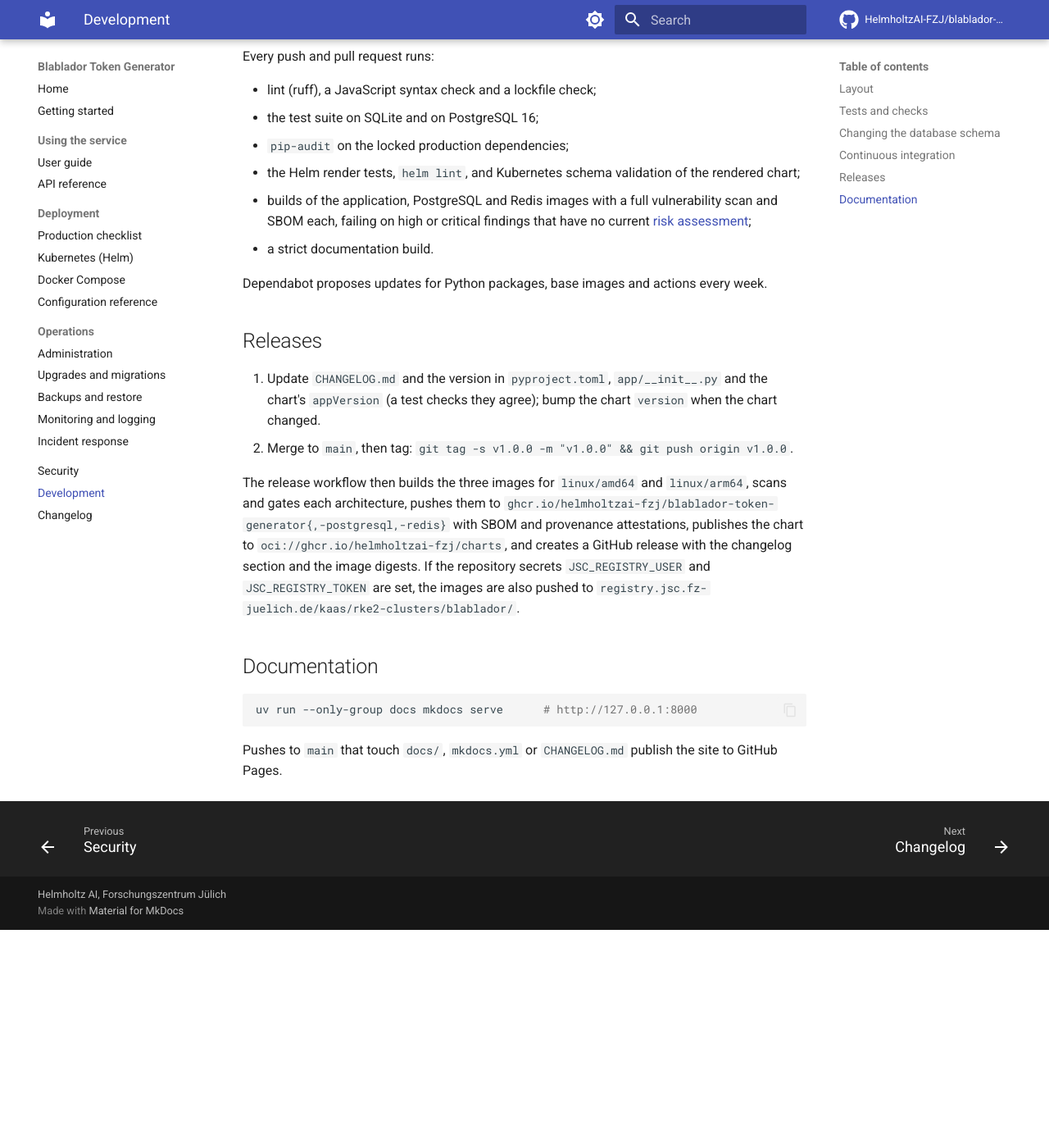
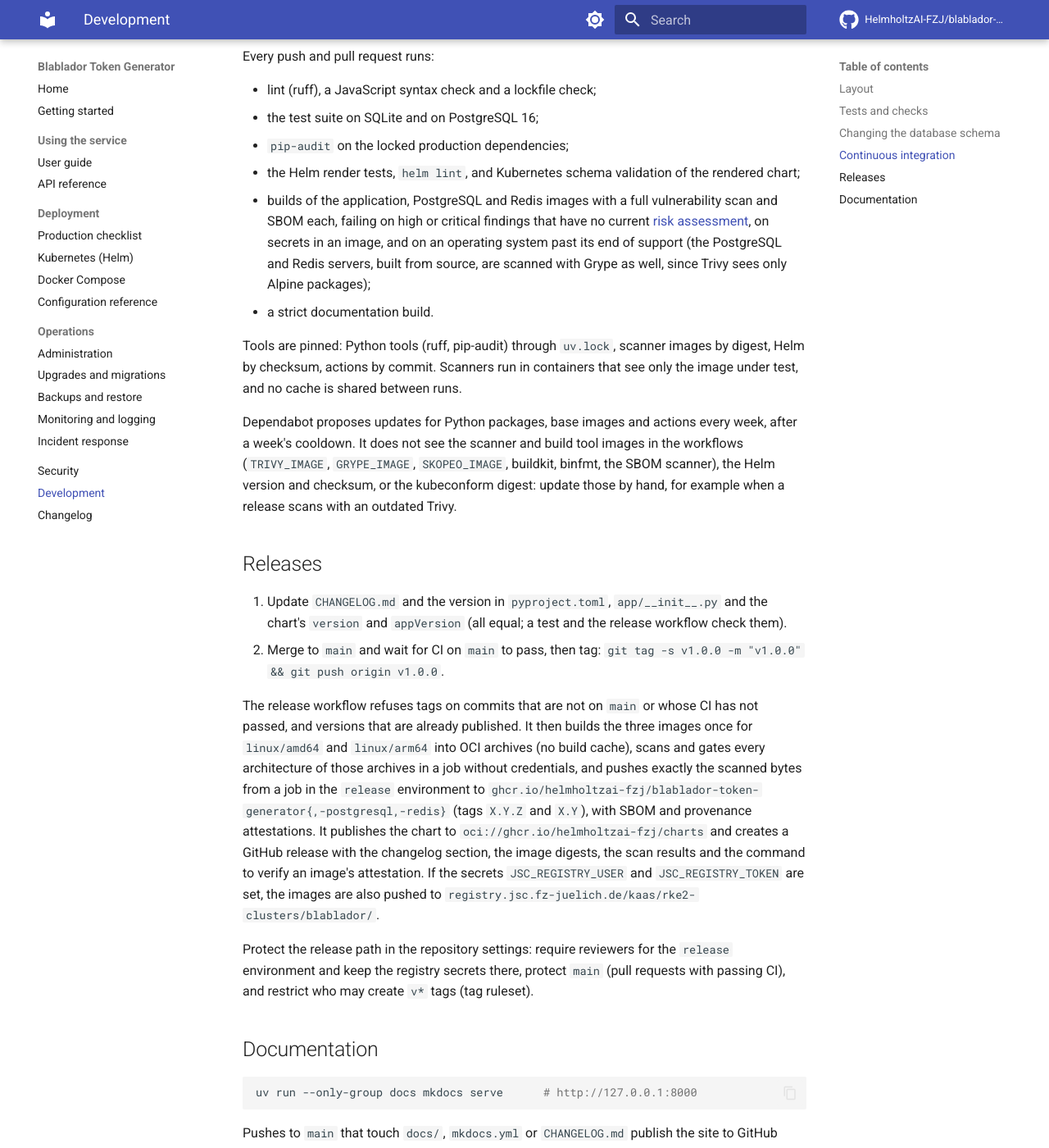
Before and after one commit to HelmholtzAI-FZJ/blablador-token-generator, an MkDocs documentation site: the page built from docs/development.md, in a window 1280 px wide and 1400 px high, scrolled down 1513 px. Shown: the whole window at 82% size. Built offline with MkDocs 1.6.1 and Material for MkDocs 9.7.7, drawn with Linux system fonts in a browser that asks for light colours; comment, search, counter and statistics services are not loaded; before the commit the page ends 2647 px from its top, so only the background shows below that; some of the changed text lies outside the part shown.

Commit message:
ci: publish exactly what was scanned; no shared caches or unpinned tools
Release
- The images job held the publishing token, the attestation identity and
  the JSC registry credentials while running Trivy with its default
  caches and restoring build caches, all writable by any CI run on main;
  a poisoned cache could blind the scan or run a tampered scanner next
  to those credentials. And the pushed images were a separate build from
  the scanned ones.
- Now each image is built once (no cache) into an OCI archive by a job
  without credentials; every architecture is extracted digest-preserving,
  checked to be the manifest that will be published, scanned and gated
  (Trivy; Grype for the PostgreSQL and Redis server binaries Trivy does
  not see). A job in the "release" environment pushes exactly that
  archive with skopeo, verifies the pushed digest, and attests it.
- The workflow refuses tags on commits not on main or without passing
  CI, versions already published (images and chart; the chart version
  must equal the release version), and adds no "latest" tag. The
  documented attestation check pins the repository and the signing
  workflow (--owner accepted any repository of the organisation).

CI
- Scanners run as digest-pinned containers that see only the saved image
  (no trivy.yaml or .trivyignore in the repository can change results),
  databases are fetched per job, no cache is shared between runs.
- ruff and pip-audit come from hash-locked dependency groups instead of
  unpinned uvx installs; pip-audit covers every group CI runs. Helm is
  installed with a pinned checksum; the PostgreSQL test service, binfmt,
  buildkit and the SBOM scanner are pinned by digest.
- The risk gate fails closed on scans without an identified operating
  system or package results, on an operating system past its end of
  support, on secrets in an image, and on exceptions longer than 120 days.
- Dependabot waits a week before proposing new releases.

Co-Authored-By: Claude Opus 5.5 <noreply@anthropic.com>

````diff
--- a/docs/development.md
+++ b/docs/development.md
@@ -26,7 +26,7 @@ security_audit/      October 2026 audit record
 ```bash
 uv sync --frozen --all-extras
 uv run pytest                                   # SQLite
-uvx ruff@0.17.1 check .                         # lint
+uv run --only-group lint ruff check .           # lint
 uv run python helm/blablador-token-generator/tests/security_render.py
 uv run python helm/blablador-token-generator/tests/container_risk_gate.py --self-test
 ```
@@ -76,27 +76,50 @@ Every push and pull request runs:
   rendered chart;
 - builds of the application, PostgreSQL and Redis images with a full
   vulnerability scan and SBOM each, failing on high or critical findings that
-  have no current [risk assessment](security.md#security-audit);
+  have no current [risk assessment](security.md#security-audit), on secrets in
+  an image, and on an operating system past its end of support (the
+  PostgreSQL and Redis servers, built from source, are scanned with Grype as
+  well, since Trivy sees only Alpine packages);
 - a strict documentation build.
 
-Dependabot proposes updates for Python packages, base images and actions every
-week.
+Tools are pinned: Python tools (ruff, pip-audit) through `uv.lock`, scanner
+images by digest, Helm by checksum, actions by commit. Scanners run in
+containers that see only the image under test, and no cache is shared
+between runs.
+
+Dependabot proposes updates for Python packages, base images and actions
+every week, after a week's cooldown. It does not see the scanner and build
+tool images in the workflows (`TRIVY_IMAGE`, `GRYPE_IMAGE`, `SKOPEO_IMAGE`,
+buildkit, binfmt, the SBOM scanner), the Helm version and checksum, or the
+kubeconform digest: update those by hand, for example when a release scans
+with an outdated Trivy.
 
 ## Releases
 
 1. Update `CHANGELOG.md` and the version in `pyproject.toml`,
-   `app/__init__.py` and the chart's `appVersion` (a test checks they agree);
-   bump the chart `version` when the chart changed.
-2. Merge to `main`, then tag: `git tag -s v1.0.0 -m "v1.0.0" && git push origin v1.0.0`.
+   `app/__init__.py` and the chart's `version` and `appVersion` (all equal; a
+   test and the release workflow check them).
+2. Merge to `main` and wait for CI on `main` to pass, then tag:
+   `git tag -s v1.0.0 -m "v1.0.0" && git push origin v1.0.0`.
 
-The release workflow then builds the three images for `linux/amd64` and
-`linux/arm64`, scans and gates each architecture, pushes them to
-`ghcr.io/helmholtzai-fzj/blablador-token-generator{,-postgresql,-redis}` with
-SBOM and provenance attestations, publishes the chart to
-`oci://ghcr.io/helmholtzai-fzj/charts`, and creates a GitHub release with the
-changelog section and the image digests. If the repository secrets
+The release workflow refuses tags on commits that are not on `main` or whose
+CI has not passed, and versions that are already published. It then builds
+the three images once for `linux/amd64` and `linux/arm64` into OCI archives
+(no build cache), scans and gates every architecture of those archives in a
+job without credentials, and pushes exactly the scanned bytes from a job in
+the `release` environment to
+`ghcr.io/helmholtzai-fzj/blablador-token-generator{,-postgresql,-redis}`
+(tags `X.Y.Z` and `X.Y`), with SBOM and provenance attestations. It publishes
+the chart to `oci://ghcr.io/helmholtzai-fzj/charts` and creates a GitHub
+release with the changelog section, the image digests, the scan results and
+the command to verify an image's attestation. If the secrets
 `JSC_REGISTRY_USER` and `JSC_REGISTRY_TOKEN` are set, the images are also
 pushed to `registry.jsc.fz-juelich.de/kaas/rke2-clusters/blablador/`.
+
+Protect the release path in the repository settings: require reviewers for
+the `release` environment and keep the registry secrets there, protect
+`main` (pull requests with passing CI), and restrict who may create `v*`
+tags (tag ruleset).
 
 ## Documentation
 
--- a/pyproject.toml
+++ b/pyproject.toml
@@ -55,3 +55,6 @@ docs = [
     # MkDocs 2 drops the plugin and theme system Material relies on.
     "mkdocs>=1.6,<2",
 ]
+# CI tools, locked with hashes like everything else (uv run --only-group).
+lint = ["ruff==0.17.1"]
+audit = ["pip-audit==2.10.1"]
````
Also changed, not shown: AGENTS.md (+1 -1 lines), README.md (+1 -1 lines), 6 other files.
